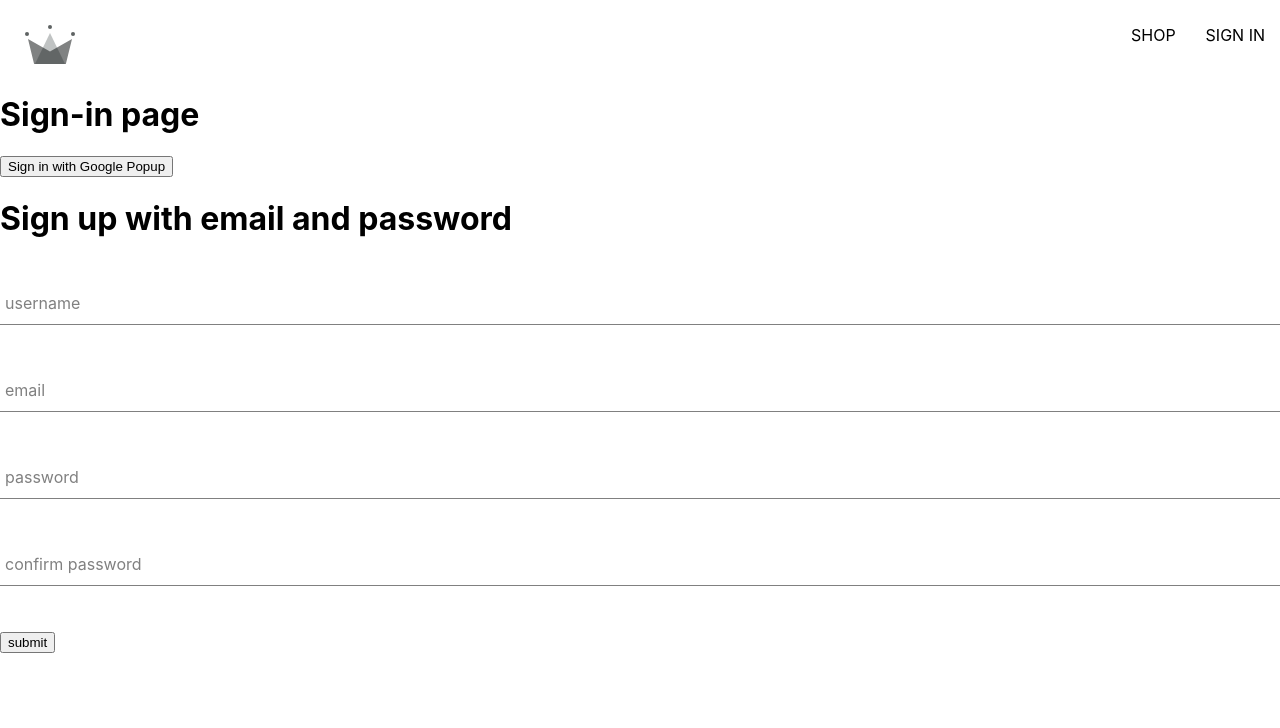
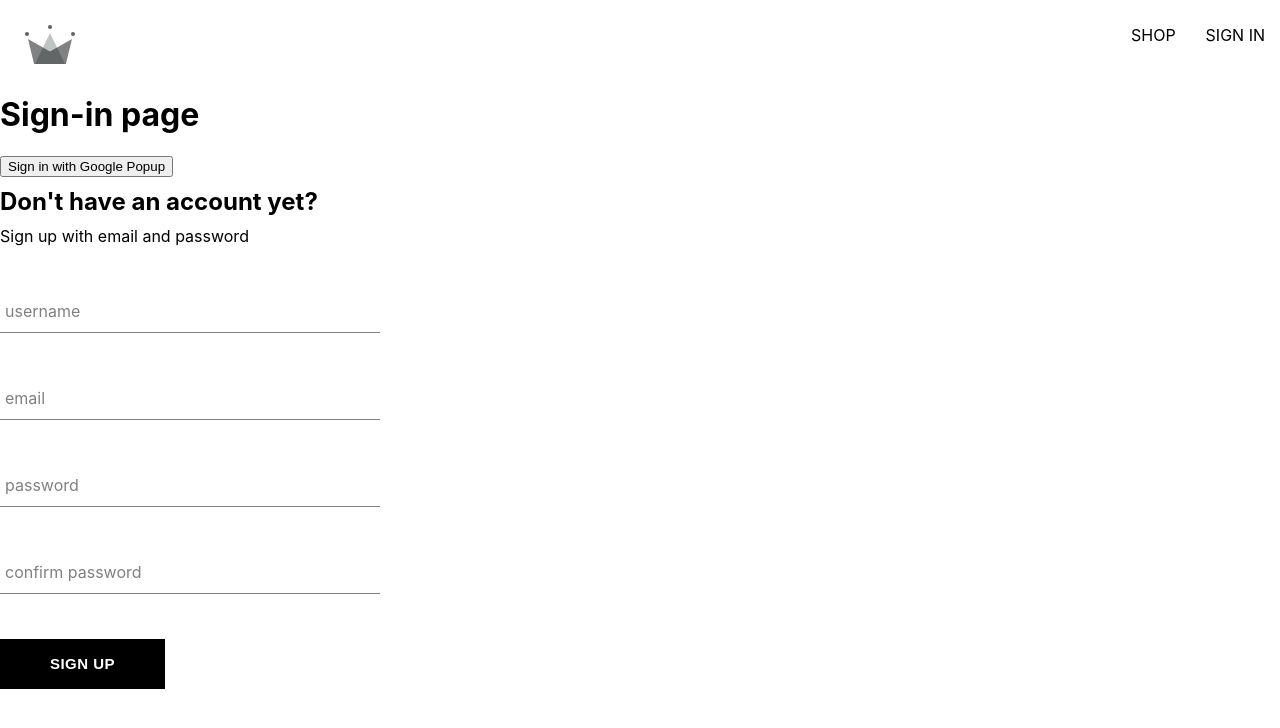
Before and after one commit to PhilDusseldorf/react-webshop, a React (Create React App) app: page /sign-in in a window 1280 px wide. Shown: the top 728 px of the page. Built offline with nearby package versions, Linux system fonts and the light colour scheme.

Commit message:
create customized Buttons

```diff
--- /dev/null
+++ b/src/components/button/button.jsx
@@ -0,0 +1,19 @@
+import "./button.styles.scss";
+
+const BUTTON_TYPE = {
+  google: "google-sign-in",
+  inverted: "inverted",
+};
+
+const Button = ({children, buttonType, otherProps}) => {
+  return (
+    <button
+      className={`button-container ${BUTTON_TYPE[buttonType]}`}
+      {...otherProps}
+    >
+      {children}
+    </button>
+  );
+};
+
+export default Button;
--- /dev/null
+++ b/src/components/button/button.styles.scss
@@ -0,0 +1,45 @@
+.button-container {
+  min-width: 165px;
+  width: auto;
+  height: 50px;
+  letter-spacing: 0.5px;
+  line-height: 50px;
+  padding: 0 35px 0 35px;
+  font-size: 15px;
+  background-color: black;
+  color: white;
+  text-transform: uppercase;
+  font-weight: bolder;
+  border: none;
+  cursor: pointer;
+  display: flex;
+  justify-content: center;
+
+  &:hover {
+    background-color: white;
+    color: black;
+    border: 1px solid black;
+  }
+
+  &.google-sign-in {
+    background-color: #4285f4;
+    color: white;
+
+    &:hover {
+      background-color: #357ae8;
+      border: none;
+    }
+  }
+
+  &.inverted {
+    background-color: white;
+    color: black;
+    border: 1px solid black;
+
+    &:hover {
+      background-color: black;
+      color: white;
+      border: none;
+    }
+  }
+}
--- a/src/components/sign-up-form/sign-up-form.jsx
+++ b/src/components/sign-up-form/sign-up-form.jsx
@@ -1,4 +1,7 @@
 import { useState } from "react";
+import Button from "../button/button";
+
+import './sign-up-form.styles.scss';
 
 import {
   createAuthUserDefault,
@@ -39,8 +42,9 @@
   };
 
   return (
-    <div>
-      <h1>Sign up with email and password</h1>
+    <div className='sign-up-container'>
+      <h2>Don't have an account yet?</h2>
+      <span>Sign up with email and password</span>
       <form onSubmit={handleSubmit}>
         <FormInput
           label='username'
@@ -78,7 +82,7 @@
           value={confirmPassword}
           autoComplete='new-password'
         />
-        <button type='submit'>submit</button>
+        <Button type='submit'>Sign Up</Button>
       </form>
     </div>
   );
--- /dev/null
+++ b/src/components/sign-up-form/sign-up-form.styles.scss
@@ -0,0 +1,9 @@
+.sign-up-container {
+    display: flex;
+    flex-direction: column;
+    width: 380px;
+
+    h2 {
+        margin: 10px 0;
+    }
+}
```
